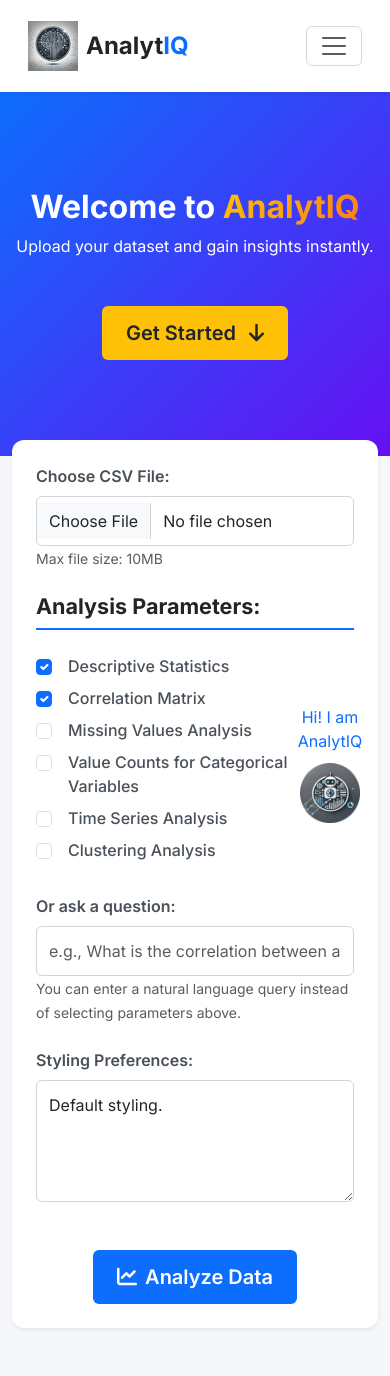
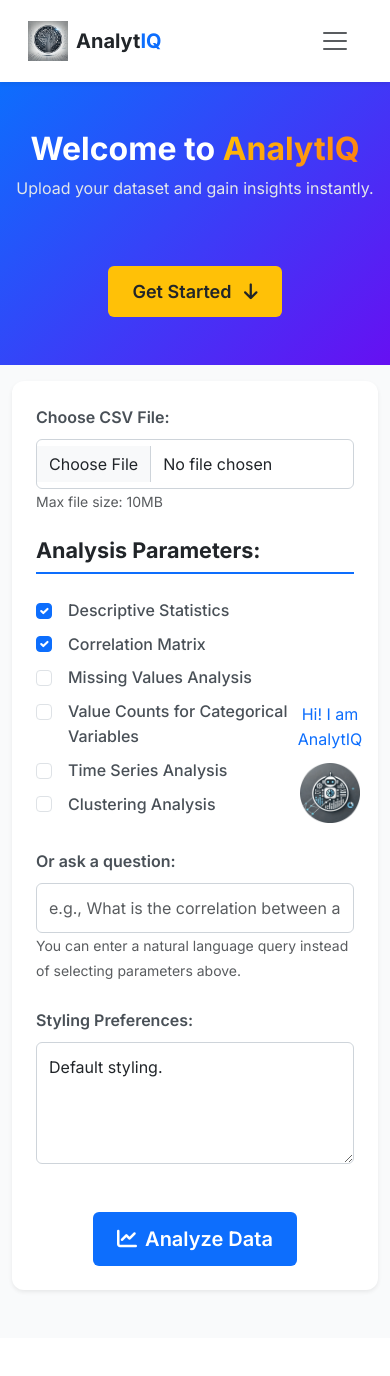
Before and after one commit to Engmhabib/AI-Powered-Data-Analysis-Platform-with-AnalytIQ, a Flask app: page / in a window 390 px wide. After the commit the page ends 1293 px from the top, so only its background shows below. Run offline with Flask 2, Linux system fonts and the light colour scheme.

Commit message:
Update styles.css

```diff
--- a/static/css/styles.css
+++ b/static/css/styles.css
@@ -4,10 +4,11 @@
 /* General styles */
 body {
     font-family: 'Inter', sans-serif;
-    background-color: #f5f7fa;
+    background-color: #f9fafb;
     color: #212529;
     margin: 0;
     padding: 0;
+    line-height: 1.6;
 }
 
 /* Navbar */
@@ -25,6 +26,10 @@ body {
     color: #0d6efd;
 }
 
+.navbar-toggler {
+    border: none;
+}
+
 .navbar-light .navbar-nav .nav-link {
     color: #212529;
     margin-left: 1rem;
@@ -40,6 +45,7 @@ body {
     color: white;
     padding: 6rem 0;
     position: relative;
+    z-index: 1;
 }
 
 .hero-section .text-highlight {
@@ -48,10 +54,23 @@ body {
     -webkit-text-fill-color: transparent;
 }
 
+.hero-section h1 {
+    font-size: 3rem;
+    font-weight: 700;
+}
+
+.hero-section .lead {
+    font-size: 1.25rem;
+    color: #e2e6ea;
+}
+
 .hero-section .btn-primary {
     background-color: #ffc107;
     border-color: #ffc107;
     color: #212529;
+    padding: 0.75rem 1.5rem;
+    font-size: 1.125rem;
+    margin-top: 1rem;
 }
 
 .hero-section .btn-primary:hover {
@@ -68,6 +87,7 @@ body {
     margin-top: -4rem;
     position: relative;
     z-index: 2;
+    box-shadow: 0 4px 6px rgba(0, 0, 0, 0.1);
 }
 
 .card h4 {
@@ -90,7 +110,7 @@ body {
 
 .form-control:focus {
     border-color: #0d6efd;
-    box-shadow: 0 0 0 0.1rem rgba(13, 110, 253, 0.25);
+    box-shadow: none;
 }
 
 .form-check-input {
@@ -328,12 +348,20 @@ textarea.form-control {
 
 /* Media Queries */
 @media (max-width: 768px) {
+    .hero-section {
+        padding: 4rem 0;
+    }
+
     .hero-section h1 {
         font-size: 2.5rem;
     }
 
     .hero-section .lead {
         font-size: 1.125rem;
+    }
+
+    .card {
+        margin-top: -2rem;
     }
 
     #chatbox {
@@ -343,12 +371,37 @@ textarea.form-control {
 }
 
 @media (max-width: 576px) {
+    .hero-section {
+        padding: 3rem 0;
+    }
+
     .hero-section h1 {
         font-size: 2rem;
     }
 
     .hero-section .lead {
         font-size: 1rem;
+    }
+
+    .navbar-brand {
+        font-size: 1.25rem;
+    }
+
+    .navbar-brand img {
+        height: 40px;
+    }
+
+    .navbar-toggler {
+        margin-right: 0;
+    }
+
+    .navbar-nav {
+        text-align: center;
+    }
+
+    .navbar-nav .nav-link {
+        margin-left: 0;
+        margin-bottom: 0.5rem;
     }
 
     #chatbot-toggle {
```
